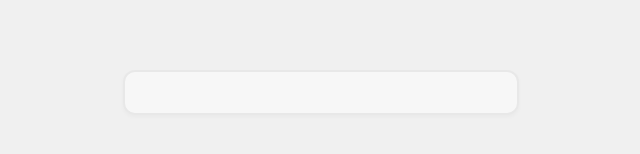
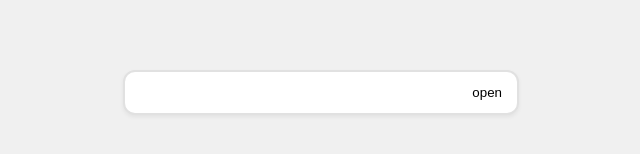
Before and after one commit to MaxymilianSa/vue-select, a Vue app: page / in a window 1280 px wide. Shown: the part 308-462 px from the top of the page, without its empty margins (319-959 px from the left). Built offline with nearby package versions, Linux system fonts and the light colour scheme.

Commit message:
Added toggle icon

```diff
--- a/src/App.vue
+++ b/src/App.vue
@@ -1,6 +1,10 @@
 <template>
     <main>
-        <v-select v-model="value" v-bind="{ options, disabled: true }" multiple />
+        <v-select v-model="value" v-bind="{ options }" multiple>
+            <template #toggle-icon>
+                <p>open</p>
+            </template>
+        </v-select>
     </main>
 </template>
 
--- a/src/assets/main.scss
+++ b/src/assets/main.scss
@@ -79,6 +79,13 @@
                 }
             }
         }
+    }
+
+    .delta-select__icons {
+        display: flex;
+        align-items: center;
+        justify-content: center;
+        gap: 5px;
     }
 
     .delta-select__list {
--- a/src/components/Select.vue
+++ b/src/components/Select.vue
@@ -12,6 +12,11 @@
             </div>
             <div class="delta-select__value" v-else>
                 {{ selectedOption }}
+            </div>
+            <div class="delta-select__icons">
+                <slot name="toggle-icon" v-bind="{ isOpen, disabled, toggleDropdown }">
+                    <ExpandVerticalIcon :size="18" color="#111216" />
+                </slot>
             </div>
         </button>
         <slot name="list"
@@ -40,6 +45,7 @@
 
 import List from './list/List.vue';
 import CloseIcon from './icons/CloseIcon.vue';
+import ExpandVerticalIcon from './icons/ExpandVerticalIcon.vue';
 
 const props = withDefaults(defineProps<SelectProps>(), {
     allOption: true,
--- /dev/null
+++ b/src/components/icons/ExpandVerticalIcon.vue
@@ -0,0 +1,16 @@
+<template>
+    <svg :width="size" :height="size" :viewBox="`0 0 24 24`" fill="none" xmlns="http://www.w3.org/2000/svg">
+        <path
+            d="M11.9999 19.2401L7.04989 14.2901L5.63989 15.7101L11.9999 22.0701L18.3599 15.7101L16.9499 14.2901L11.9999 19.2401ZM5.63989 8.29005L7.04989 9.71005L11.9999 4.76005L16.9499 9.71005L18.3599 8.29005L11.9999 1.93005L5.63989 8.29005Z"
+            :fill="color" />
+    </svg>
+</template>
+
+<script setup lang="ts">
+import type { IconProps } from '@/@types/main';
+
+withDefaults(defineProps<IconProps>(), {
+    color: 'black',
+    size: 20,
+});
+</script>
```
